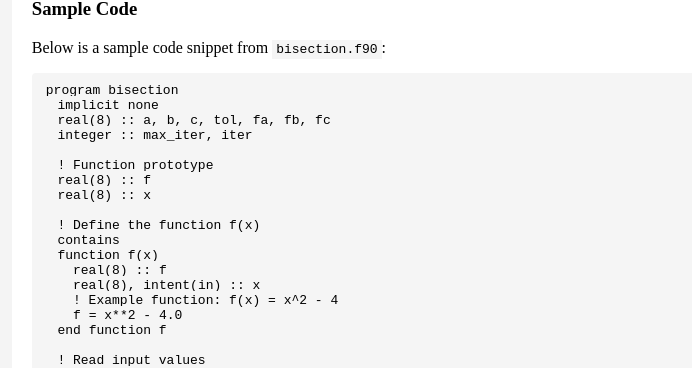
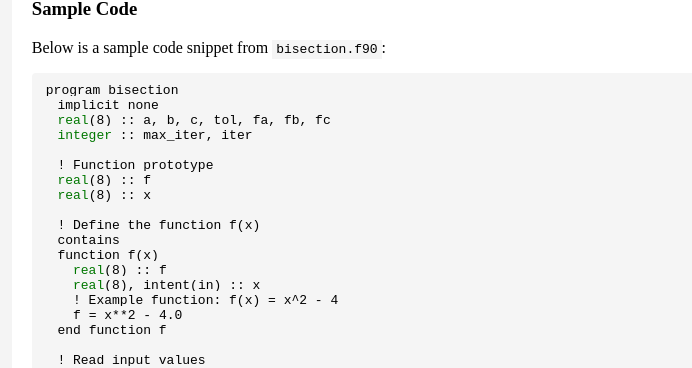
Before and after one commit to mohangiri1/scripting, a Jekyll site: the page built from docs/bisection.md, in a window 1280 px wide. Shown: the part 1120-1488 px from the top of the page, without its empty margins (273-965 px from the left). Built offline with Jekyll 4.4.1, drawn with Linux system fonts in a browser that asks for light colours.

Commit message:
Update style.css

```diff
--- a/docs/assets/css/style.css
+++ b/docs/assets/css/style.css
@@ -32,3 +32,9 @@ pre {
   border-radius: 4px;
   overflow: auto;
 }
+
+/* Syntax highlighting styles */
+.highlight .kd, .highlight .kd .nx { color: #990055; }
+.highlight .kt { color: #007700; }
+.highlight .s { color: #dd1144; }
+.highlight .c, .highlight .cm { color: #999988; font-style: italic; }
```
